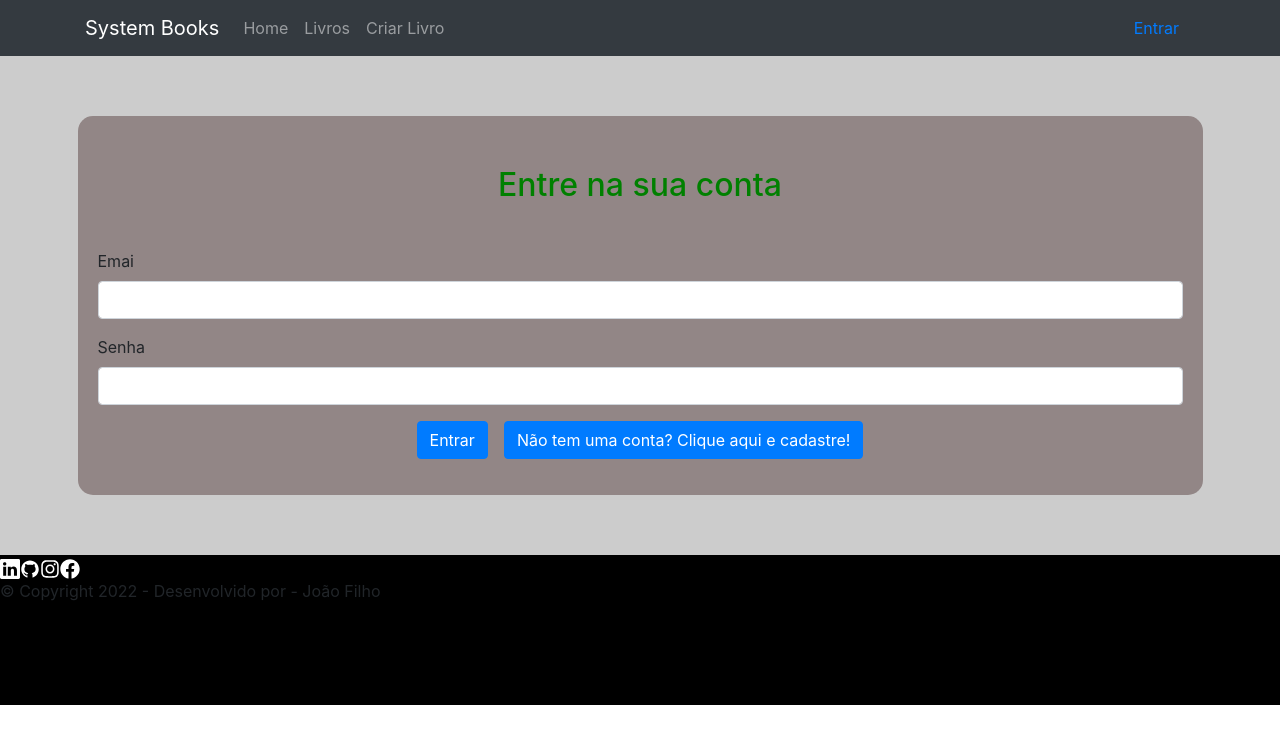
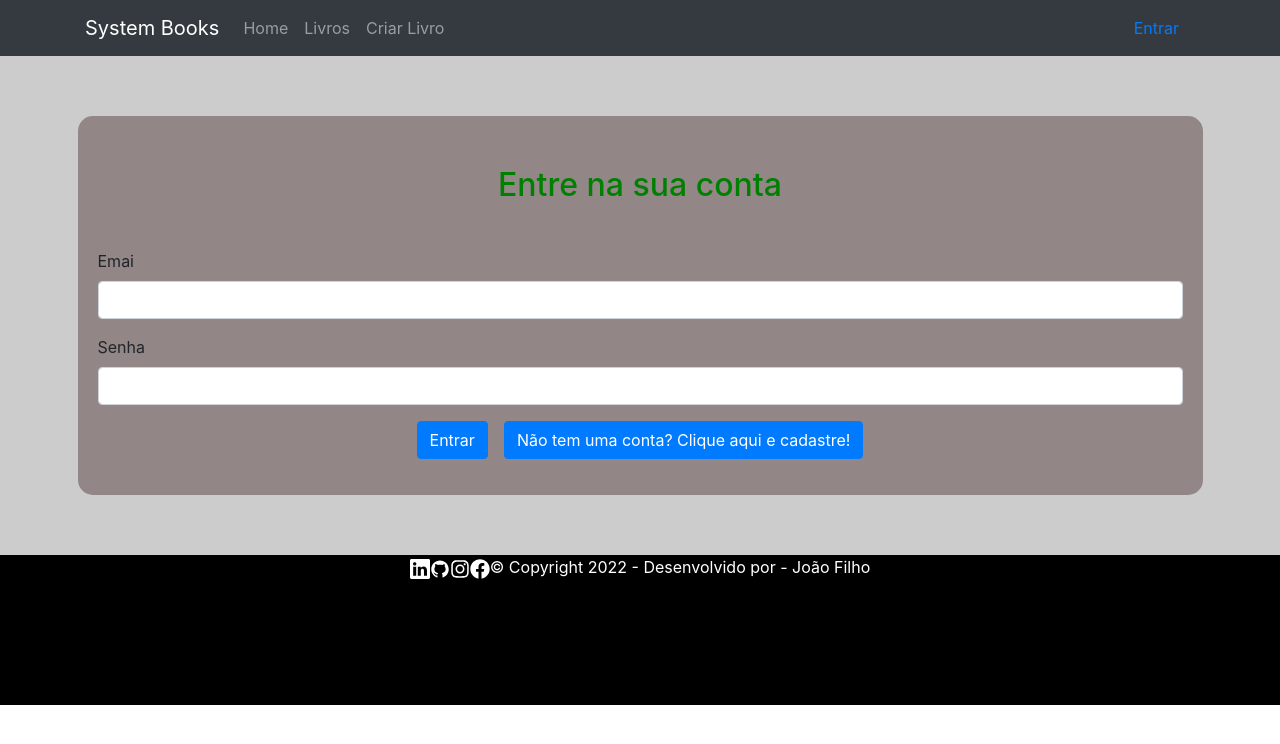
Before and after one commit to ironhack-sao-wdft/react-ironplate, a React (Create React App) app: page /login in a window 1280 px wide. Shown: the top 744 px of the page. Built offline with nearby package versions, Linux system fonts and the light colour scheme.

Commit message:
novo commit cores do rodape

```diff
--- a/src/assets/styles/index.css
+++ b/src/assets/styles/index.css
@@ -63,6 +63,9 @@
   height: 150px;
   margin-top: 0px;
   background-color: black;
+  display:flex;
+  justify-content:center;
+  color:white;
  }
 
 
--- a/src/pages/Livros/CadastroLivro.js
+++ b/src/pages/Livros/CadastroLivro.js
@@ -54,7 +54,7 @@ async function handleFileUpload(file) {
     try {
       setLoading(true);
 
-            const coverImage = await handleFileUpload(livro.picture);
+      const coverImage = await handleFileUpload(livro.picture);
 
       const response = await api.post("/cadastrar-livro", {
         ...livro,
```
